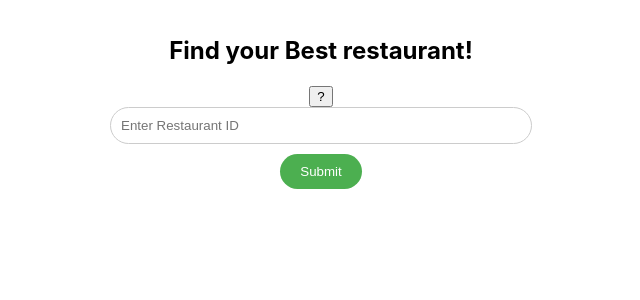
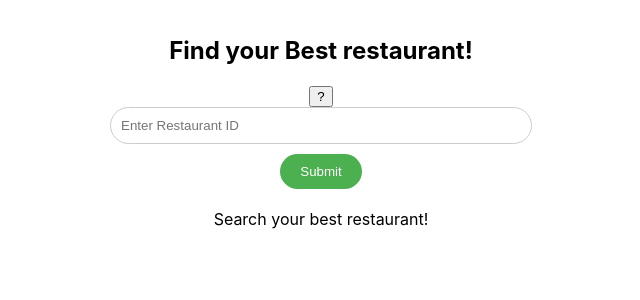
Before and after one commit to USEONGEE/finanace-stat, a React (Create React App) app in the folder front/: page / in a window 1280 px wide. Shown: the top 300 px of the page, without its empty margins (319-959 px from the left). Built offline with nearby package versions, Linux system fonts and the light colour scheme.

Commit message:
Update App.js

```diff
--- a/front/src/App.js
+++ b/front/src/App.js
@@ -45,12 +45,14 @@ const App = () => {
           ))}
         </div>
       )}
-      {selectedRestaurant && (
+      {selectedRestaurant ? (
         <ReviewList
           restaurantId={selectedRestaurant}
           onAverageRating={handleAverageRating}
           onPrevAverageRating={handlePrevAverageRating}
         />
+      ) : (
+        <div className="no-restaurant">Search your best restaurant!</div>
       )}
       <Modal show={isModalOpen} onClose={toggleModal}>
         <Info />
```
